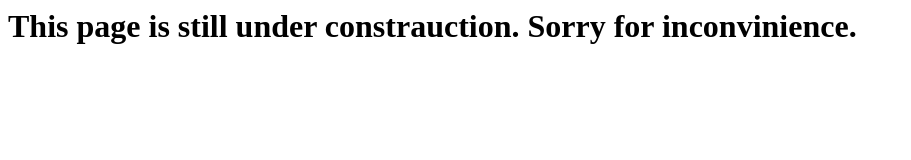
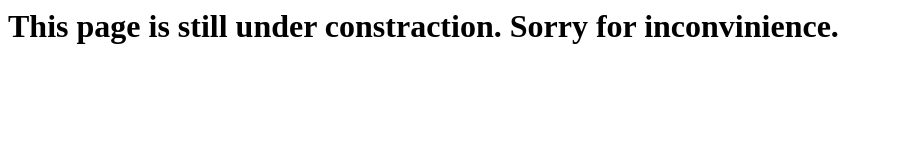
Before and after one commit to daqinsystem/DaqinsCorp, a plain HTML site: page index.html in a window 1280 px wide. Shown: the whole page, without its empty margins (0-911 px from the left). Drawn offline with Linux system fonts and the light colour scheme.

Commit message:
Update index.html

```diff
--- a/index.html
+++ b/index.html
@@ -1 +1 @@
-<h1>This page is still under constrauction. Sorry for inconvinience.</h1>
+<h1>This page is still under constraction. Sorry for inconvinience.</h1>
```
